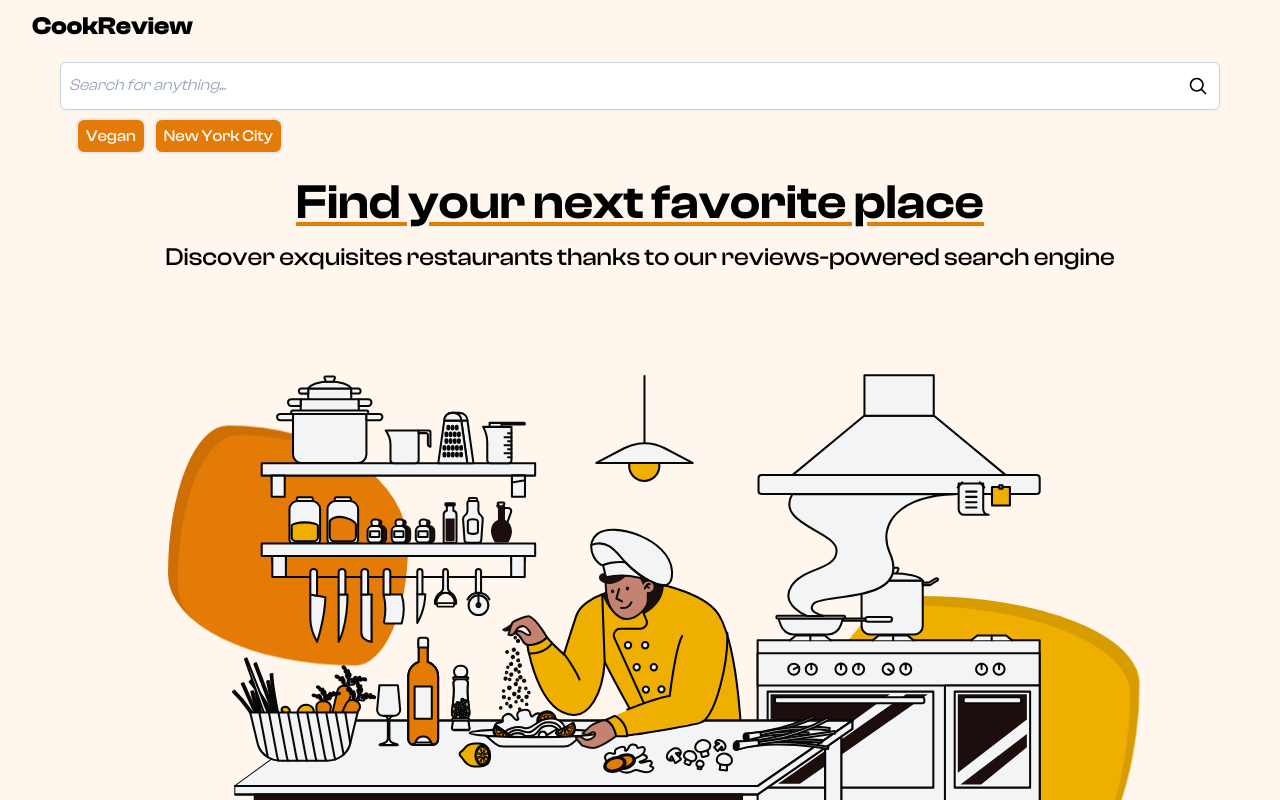
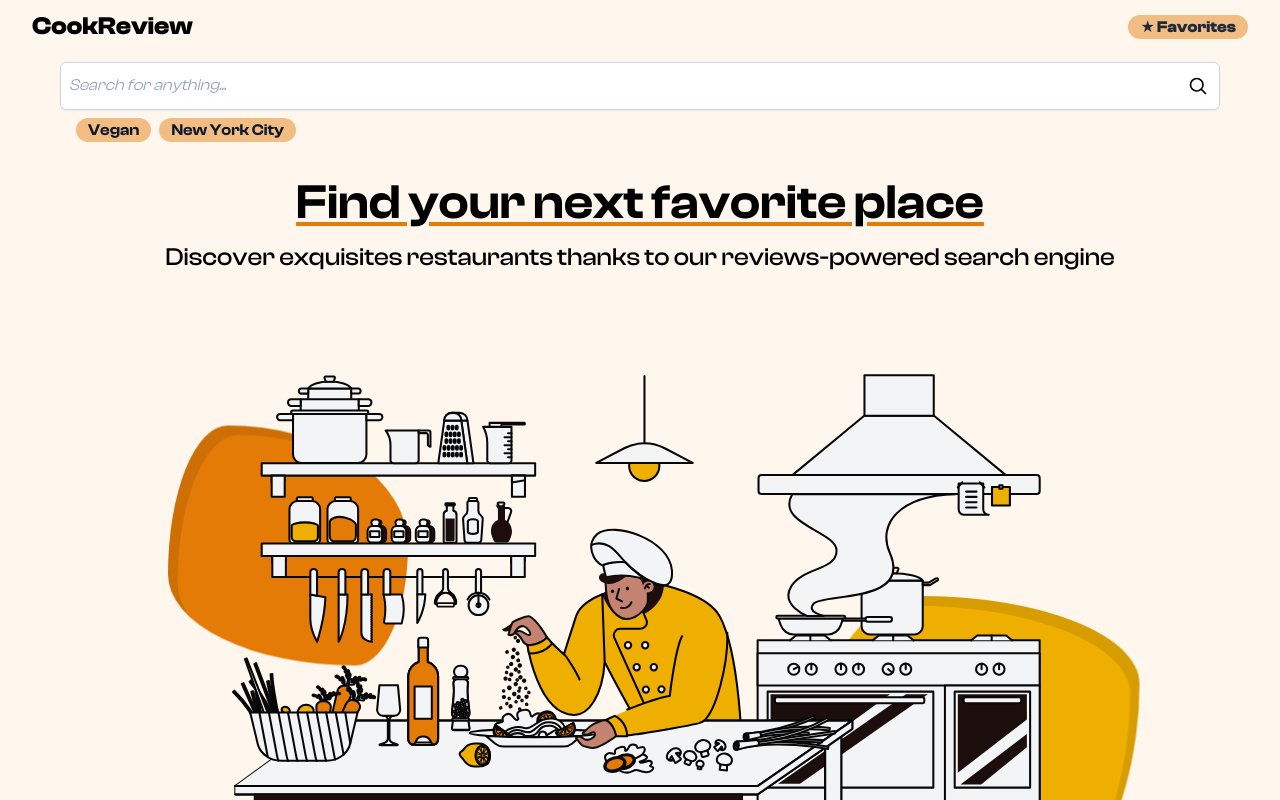
Before and after one commit to duranbe/restaurants-reviews, a React (Create React App) app in the folder frontend/: page / in a window 1280 px wide. Shown: the top 800 px of the page. Built offline with nearby package versions, Linux system fonts and the light colour scheme; no server answers; a web font is replaced by a local one.

Commit message:
Some stuff

```diff
--- a/frontend/src/components/Home.jsx
+++ b/frontend/src/components/Home.jsx
@@ -81,16 +81,16 @@ export default function Home() {
             <div className="flex items-center mt-2 ml-3">
                 <div className="flex mx-1 ">
                     <input type="checkbox" id="choose-me" className="peer hidden" onChange={toggleVegan} />
-                    <label htmlFor="choose-me" className="select-none cursor-pointer rounded-lg border-1
-            py-1 px-2 font-clash-medium transition-colors duration-100 ease-in-out
-            bg-tangerine text-gray-50 text-m border-2
+                    <label htmlFor="choose-me" className="select-none cursor-pointer rounded-xl
+             px-3 font-clash-semibold transition-colors duration-100 ease-in-out
+            bg-tangerine-light text-slate-900 text-md
           peer-checked:bg-gray-200 peer-checked:text-gray-900 peer-checked:border-slate-400">Vegan</label>
                 </div>
                 <div className="flex mx-1">
                     <input type="checkbox" id="choose-nyc" className="peer hidden" onChange={toggleNewYork} />
-                    <label htmlFor="choose-nyc" className="select-none cursor-pointer rounded-lg border-1
-            py-1 px-2 font-clash-medium transition-colors duration-100 ease-in-out
-            bg-tangerine text-gray-50 text-m border-2
+                    <label htmlFor="choose-nyc" className="select-none cursor-pointer rounded-xl
+            px-3 font-clash-semibold transition-colors duration-100 ease-in-out
+            bg-tangerine-light text-slate-900 text-m
           peer-checked:bg-gray-200 peer-checked:text-gray-900 peer-checked:border-slate-400">New York City</label>
                 </div>
             </div>
--- a/frontend/src/components/LandingPage.jsx
+++ b/frontend/src/components/LandingPage.jsx
@@ -7,7 +7,7 @@ export default function LandingPage() {
     return (
         <div className='flex flex-col items-center'>
 
-            <div className='text-black font-clash-semibold text-5xl mx-8 mt-1 z-20 underline underline-offset-4 decoration-tangerine decoration-4' >
+            <div className='text-black font-clash-semibold text-5xl mx-8 mt-4 z-20 underline underline-offset-4 decoration-tangerine decoration-4' >
                 <div>Find your next favorite place </div>
 
             </div>
--- a/frontend/src/components/NavBar.jsx
+++ b/frontend/src/components/NavBar.jsx
@@ -8,6 +8,9 @@ export default function NavBar() {
           <a className="flex items-center text-2xl" href="/">
             CookReview
           </a>
+          <a className="font-serif text-md bg-tangerine-light px-3 rounded-xl text-slate-800" href="/favorites">
+          ★ Favorites
+          </a>
         </div>
       </nav>
     )
```
